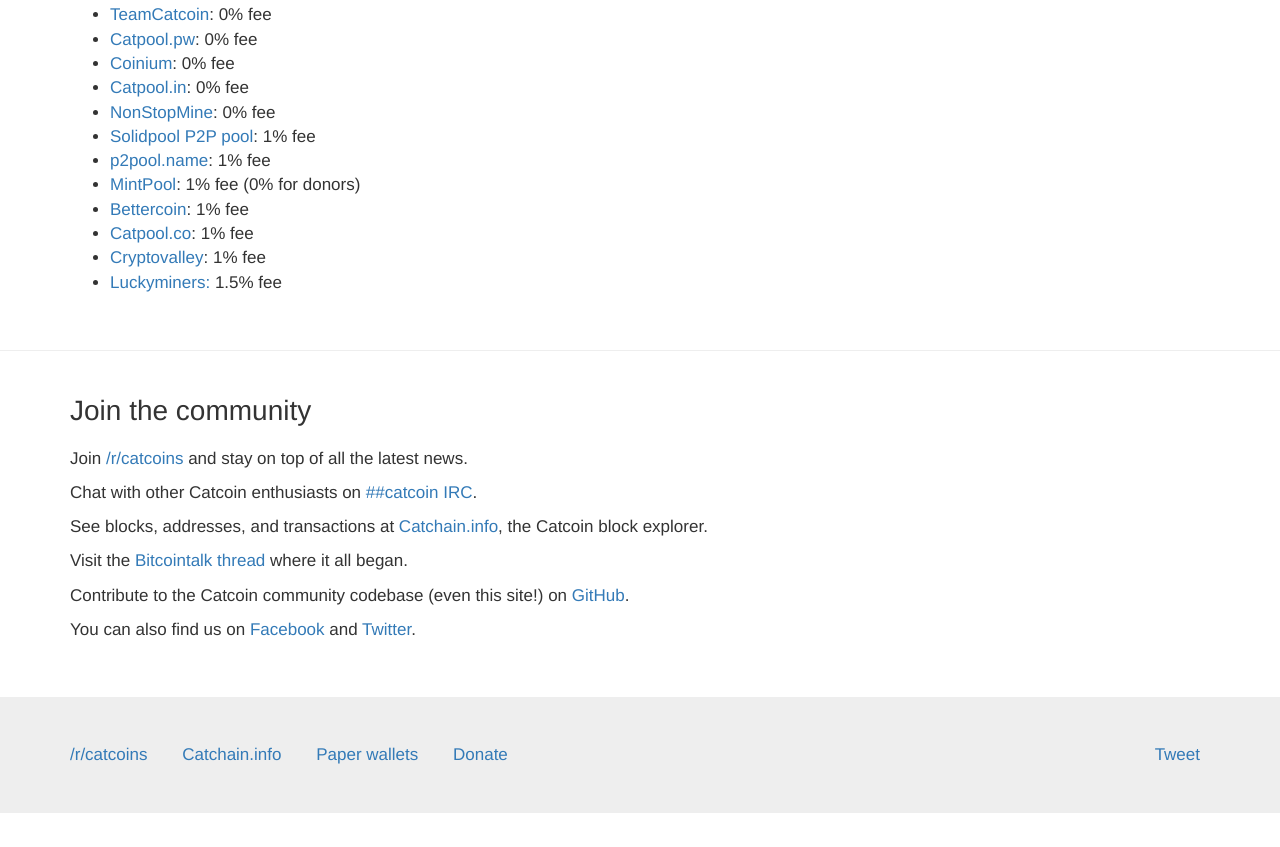
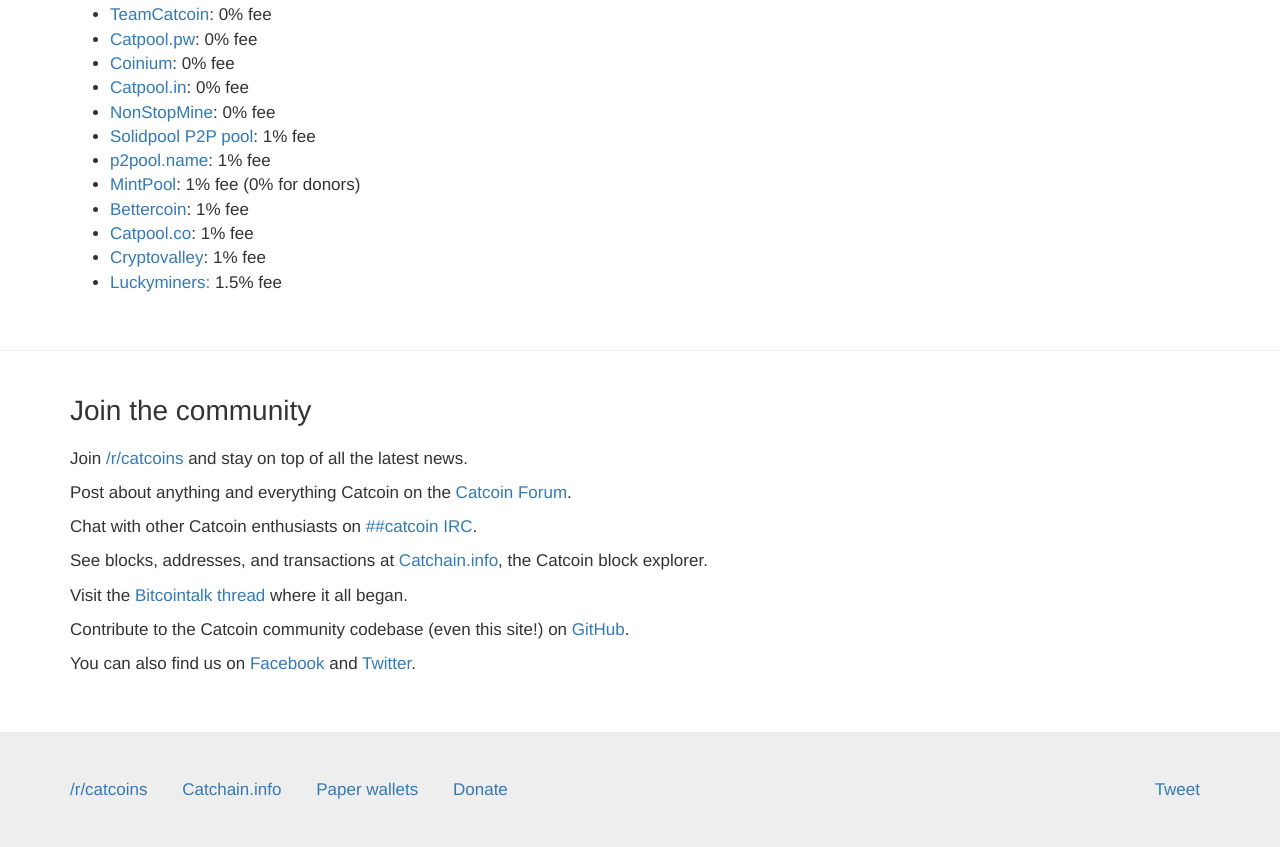
Before and after one commit to catcoins/catcoins.github.io, a plain HTML site: page index.html in a window 1280 px wide. Shown: the part 839-1686 px from the top of the page. Before the commit the page ends 1652 px from the top, so only its background shows below. Drawn offline with nearby package versions, Linux system fonts and the light colour scheme.

Commit message:
add catcoin forum

```diff
--- a/index.html
+++ b/index.html
@@ -62,6 +62,7 @@
   <div class="section" id="community"><div class="container">
     <h2>Join the community</h2>
     <p>Join <a href="http://www.reddit.com/r/catcoins" target="_blank">/r/catcoins</a> and stay on top of all the latest news.</p>
+    <p>Post about anything and everything Catcoin on the <a href="http://www.catcoinforum.com" target="_blank">Catcoin Forum</a>.</p>
     <p>Chat with other Catcoin enthusiasts on <a href="http://webchat.freenode.net/?channels=%23%23catcoin&prompt=1" target="_blank">##catcoin IRC</a>.</p>
     <p>See blocks, addresses, and transactions at <a href="http://catchain.info" target="_blank">Catchain.info</a>, the Catcoin block explorer.</p>
     <p>Visit the <a href="https://bitcointalk.org/index.php?topic=380130.0" target="_blank">Bitcointalk thread</a> where it all began.</p>
```
